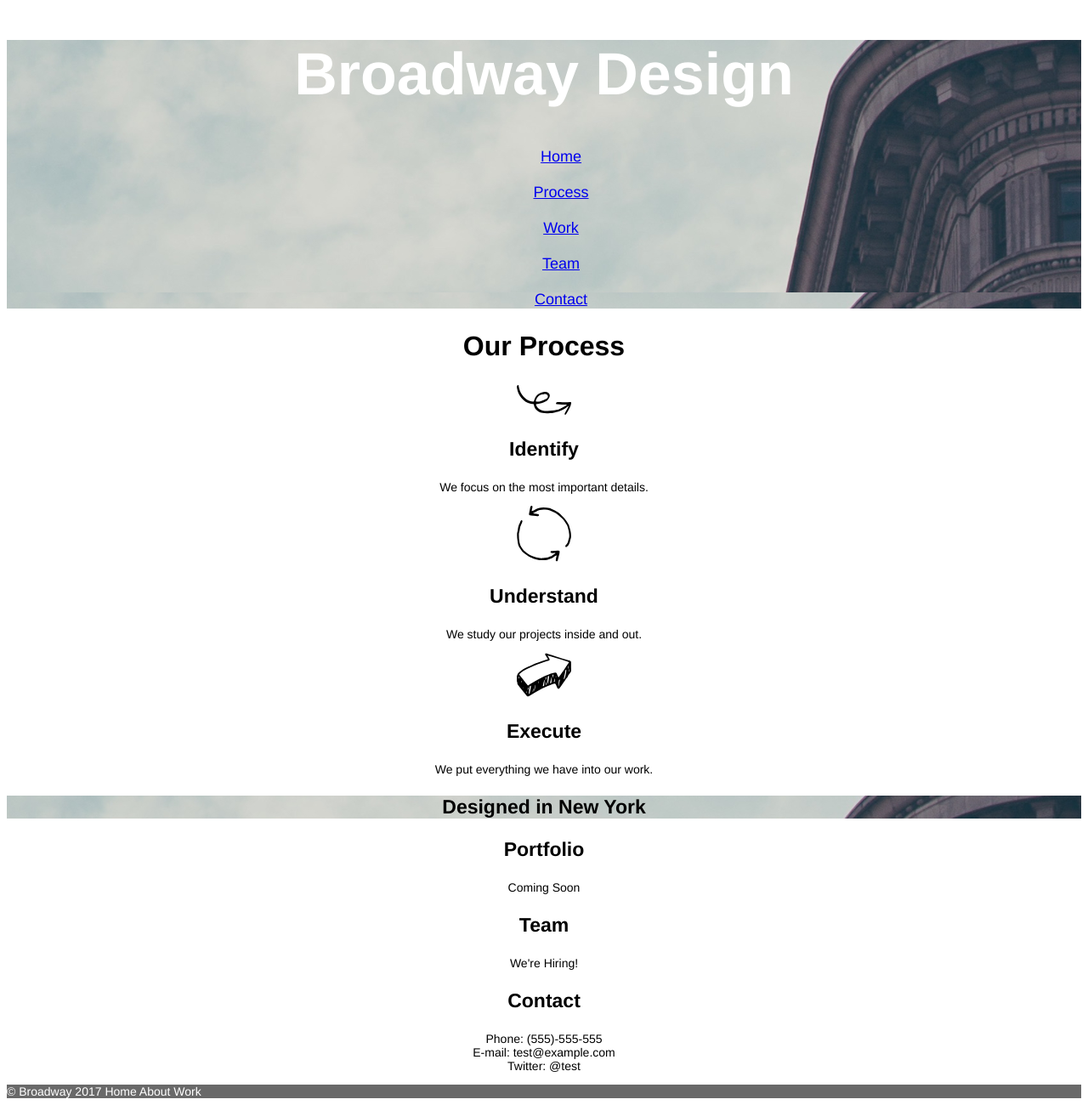
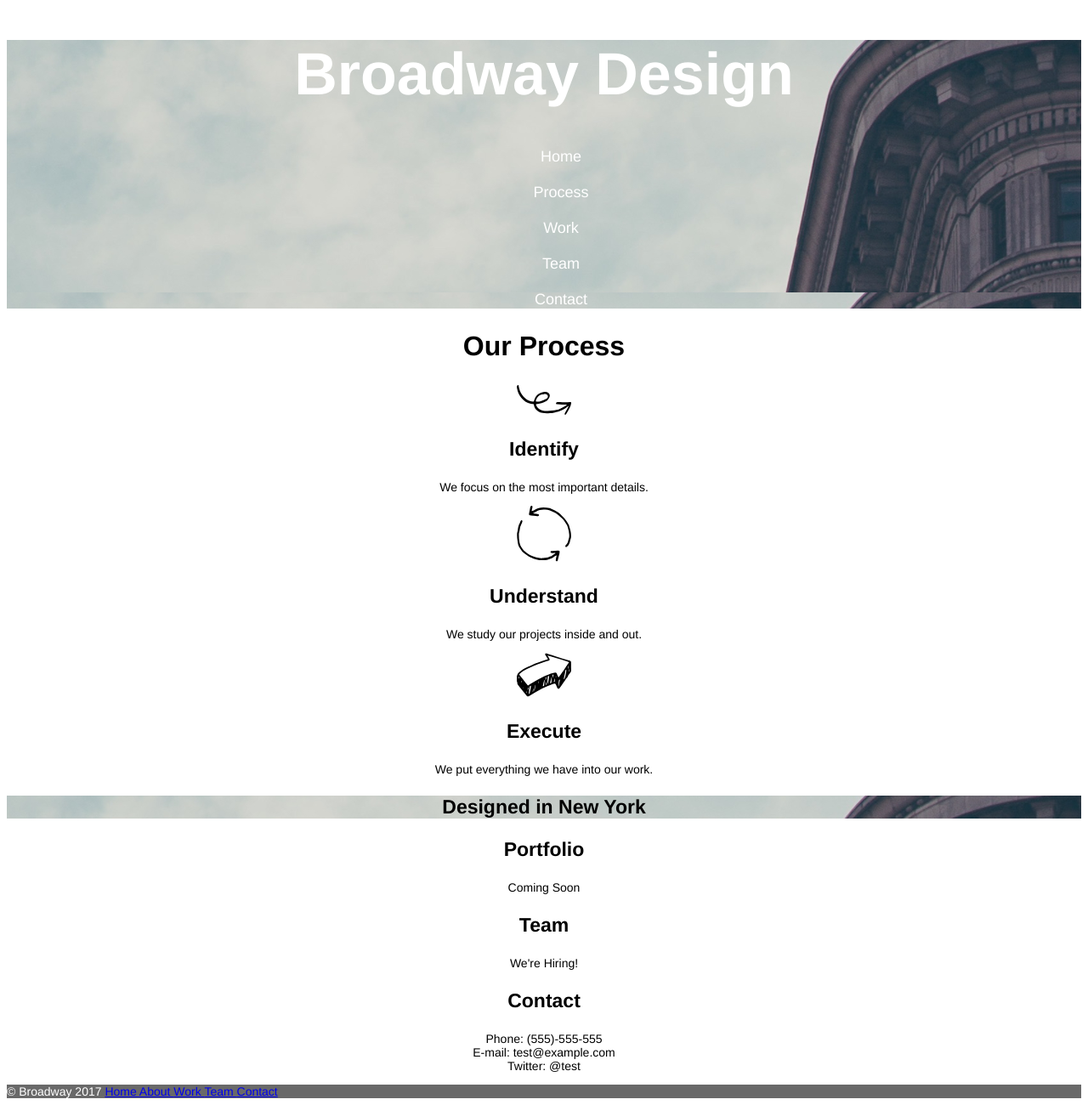
Before and after one commit to aklau/broadway, a plain HTML site: page index.html in a window 1280 px wide. Shown: the whole page at 85% size. Drawn offline with Linux system fonts and the light colour scheme.

Commit message:
Changes in HTML and style

```diff
--- a/index.html
+++ b/index.html
@@ -14,12 +14,13 @@
     <div class="background">
       <h1>Broadway Design</h1>
 
-        <ul style= "list-style: none; color: white;">
-            <li><a href="#home">Home</a></li><br>
-            <li><a href="#process">Process</a></li><br>
-            <li><a href="#work">Work</a></li><br>
-            <li><a href="#team">Team</a></li><br>
-            <li><a href="#contact">Contact</a></li>
+      <ul style= "list-style: none; color: white;">
+            <li id="home">Home</a></li><br>
+            <li id="home">Process</a></li><br>
+            <li id="work">Work</a></li><br>
+            <li id="team">Team</a></li><br>
+            <li id="contact">Contact</a></li>
+
         </ul>
     </div>
 
@@ -55,7 +56,7 @@
     <p>Phone: (555)-555-555 <br> E-mail: test@example.com <br> Twitter: @test</p>
 
     <div class="footer">
-      <p>© Broadway 2017 <id="home">Home <id="about">About <id="work">Work </p>
+      <p>© Broadway 2017 <a href="#home">Home <a href="#home">About <a href="#work">Work <a href="#team">Team <a href="#contact">Contact</p>
 
 
     </div>
```
